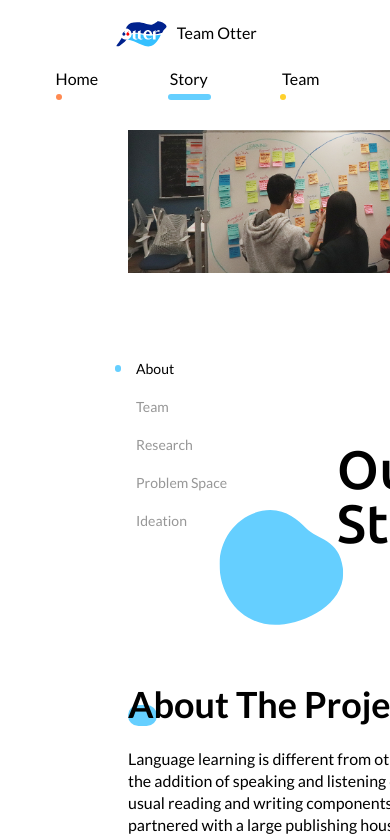
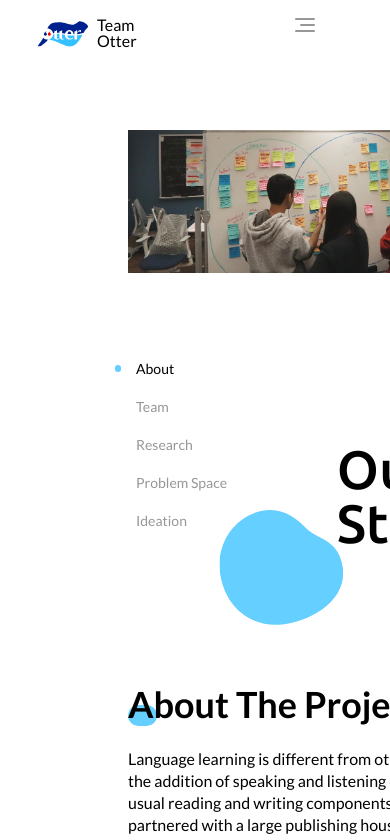
Before and after one commit to hanyutang-sandra/Otter-Website, a React app in the folder otter-website/: page / in a window 390 px wide. Both pictures are taken after a click on the button "See On-Going Process". Shown: the top 840 px of the page. Built offline with nearby package versions, Linux system fonts and the light colour scheme.

Commit message:
Minor fix

```diff
--- a/otter-website/src/components/header.js
+++ b/otter-website/src/components/header.js
@@ -2,6 +2,8 @@ import React from 'react';
 import { Grid, Row, Col } from 'react-flexbox-grid';
 import '../styleSheets/header.scss';
 import logo from '../media/logo.svg';
+import hamburgerBtn  from '../media/Group 2.svg';
+import closeBtn from '../media/Group 2-2.svg';
 
 import {goHome, goStory, goTeam} from "../redux/actions";
 import store from '../redux/store';
@@ -46,10 +48,15 @@ class Header extends React.Component {
                 <Row className='header'
                      style={this.props.position==='notTop'? {borderRadius: '0 0 2.5rem 2.5rem', boxShadow:' 0 2px 8px #d8d8d8', transition: '0.5s ease'}:null}
                 >
-                    <Col lg={6} className="logo">
+                    <Col lg={6} md={6} sm={6} xs={6} className="logo">
                         <span className='logoBox' onClick={()=>store.dispatch(goHome())}>
                             <img className='logoPic' src={logo} alt='otter-logo'/>
                             <span className='logoName'>Team Otter</span>
+                        </span>
+                    </Col>
+                    <Col lg={6} md={6} sm={6} xs={6} className="hamburger">
+                        <span>
+                            <img className='hamburgerBtn' src={hamburgerBtn} alt='menu' />
                         </span>
                     </Col>
                     <Col lg={6} className="breadcrumb">
--- a/otter-website/src/components/story.js
+++ b/otter-website/src/components/story.js
@@ -114,14 +114,14 @@ class Story extends React.Component {
         });
 
         document.querySelectorAll('.story-main .goUp').forEach((goUp) => {
-            goUp.style.marginTop = '10rem';
             if (goUp.offsetTop-window.scrollY-window.innerHeight <= 0) {
-                goUp.style.marginTop = '1rem';
-                goUp.style.transition = '1s ease';
+                /*goUp.style.marginTop = '1rem';*/
+                goUp.style.top='1rem';
+                goUp.style.transition = '0.7s ease';
             }
 
             let teacherBack = document.querySelector('.teacher-persona-back');
-            if (teacherBack.offsetTop-window.scrollY-window.innerHeight <= 0) {
+            if (teacherBack.offsetTop-window.scrollY-window.innerHeight < 0) {
                 teacherBack.style.width = '100%';
                 teacherBack.style.transition = '2s ease';
             }
--- a/otter-website/src/components/team.js
+++ b/otter-website/src/components/team.js
@@ -14,7 +14,6 @@ import linkedin from '../media/Team/linkedin.svg';
 import anime from 'animejs';
 
 import LazyLoad from 'react-lazyload';
-import {CSSTransition, TransitionGroup} from 'react-transition-group';
 
 function getSiblings(elem) {
     let siblings = [];
@@ -30,7 +29,8 @@ class Team extends React.Component {
     componentDidMount = () => {
         this.backgroundAnimation('.cover-img-cover', '.cover-text');
         window.scrollTo(0, 0);
-        window.addEventListener('wheel', this.showPosition)
+        window.addEventListener('wheel', this.showPosition);
+        window.addEventListener('scroll', this.sectionAnimation)
     };
 
     backgroundAnimation = (elem1, elem2) => {
@@ -91,6 +91,19 @@ class Team extends React.Component {
 
         });
 
+    };
+
+    sectionAnimation = () => {
+
+        document.querySelectorAll('.members>ul>li').forEach((goUp) => {
+            /*goUp.style.marginTop = '10rem';*/
+            if (goUp.offsetTop-window.scrollY-window.innerHeight <= 0) {
+                goUp.style.marginTop = '1rem';
+                goUp.style.top='1rem';
+                goUp.style.transition = '0.7s ease';
+            }
+
+        })
     };
 
     render () {
--- a/otter-website/src/redux/actions.js
+++ b/otter-website/src/redux/actions.js
@@ -1,11 +1,11 @@
 import {HOME, STORY, TEAM, TOP, NOTTOP} from './actionTypes';
 
-export const goHome = () => ({type: 'HOME'});
+export const goHome = () => ({type: HOME});
 
-export const goStory = () => ({type: 'STORY'});
+export const goStory = () => ({type: STORY});
 
-export const goTeam = () => ({type: 'TEAM'});
+export const goTeam = () => ({type: TEAM});
 
-export const notTop = () => ({type: 'NOTTOP'});
+export const notTop = () => ({type: NOTTOP});
 
-export const top = () => ({type: 'TOP'});
+export const top = () => ({type: TOP});
--- a/otter-website/src/styleSheets/header.scss
+++ b/otter-website/src/styleSheets/header.scss
@@ -1,7 +1,9 @@
 @import "./styles.scss";
 
 .header-container{
+    @media only screen and (min-width: $breakPoint){
         padding: 0 2.3rem;
+    }
 }
 .header{
     height: 4.385rem;
@@ -13,7 +15,9 @@
 }
 
 .logo{
+    @media only screen and (min-width: $breakPoint){
         padding-left: 4rem;
+    }
     padding-top: 1rem;
 }
 
@@ -28,24 +32,49 @@
     width: 4.25rem;
 }
 
+
 .logoName{
     @extend .h5;
     display: inline-block;
     vertical-align: middle;
 }
 
-.breadcrumb{
+@mixin h5() {
+    font-family: $Lato;
+    font-size: 1rem;
+    font-weight: 500;
+}
+
+@media only screen and (max-width: $breakPoint){
+    .breadcrumb {
+        display: none;
+    }
+
+    .hamburger {
+        display: inline-block;
+        text-align: right;
+        padding-top: 1.1rem;
+    }
+}
+
+@media only screen and (min-width: $breakPoint) {
+    .hamburger {
+        display: none;
+    }
+
+    .breadcrumb {
+        display: inline-block;
         text-align: right;
         padding-top: 1.1rem;
     }
 
-.breadcrumbBox{
+    .breadcrumbBox {
         display: inline-flex;
         align-items: center;
     }
 
-.breadcrumbBox li{
-    @extend .h5;
+    .breadcrumbBox li {
+        @include h5();
         display: inline-block;
         width: 3rem;
         height: 2.4rem;
@@ -55,25 +84,26 @@
         cursor: pointer;
     }
 
-.breadcrumbBox li svg{
+    .breadcrumbBox li svg {
         position: relative;
         top: 0.3rem;
     }
 
-.breadcrumbHome svg line{
+    .breadcrumbHome svg line {
         stroke-width: 6;
         stroke-linecap: round;
         stroke: $orange;
     }
 
-.breadcrumbStory svg line{
+    .breadcrumbStory svg line {
         stroke-width: 6;
         stroke-linecap: round;
         stroke: $blue;
     }
 
-.breadcrumbTeam svg line{
+    .breadcrumbTeam svg line {
         stroke-width: 6;
         stroke-linecap: round;
         stroke: $yellow;
     }
+}
--- a/otter-website/src/styleSheets/story.scss
+++ b/otter-website/src/styleSheets/story.scss
@@ -331,6 +331,12 @@
   margin-top: 2.5rem;
 }
 
+.goUp {
+  position: relative;
+  /*margin-top: 10rem;*/
+  top: 10rem;
+}
+
 .more {
   text-align: center;
   margin-top: 5rem;
--- a/otter-website/src/styleSheets/styles.scss
+++ b/otter-website/src/styleSheets/styles.scss
@@ -78,3 +78,5 @@ $grey3: #f0f0f0;
   filter: brightness(0.95);
   box-shadow: none;
 }
+
+$breakPoint: 1024px;
--- a/otter-website/src/styleSheets/team.scss
+++ b/otter-website/src/styleSheets/team.scss
@@ -138,6 +138,8 @@
   border-top: 1px solid $grey2;
   padding: 2.9375rem 1rem;
   background-color: #ffffff;
+  position: relative;
+  top: 10rem;
 }
 
 .members-img {
```
Also changed, not shown: otter-website/src/media/Group 2-2.svg (added), otter-website/src/media/Group 2.svg (added). Lines whose indentation alone changed are shown as unchanged.
